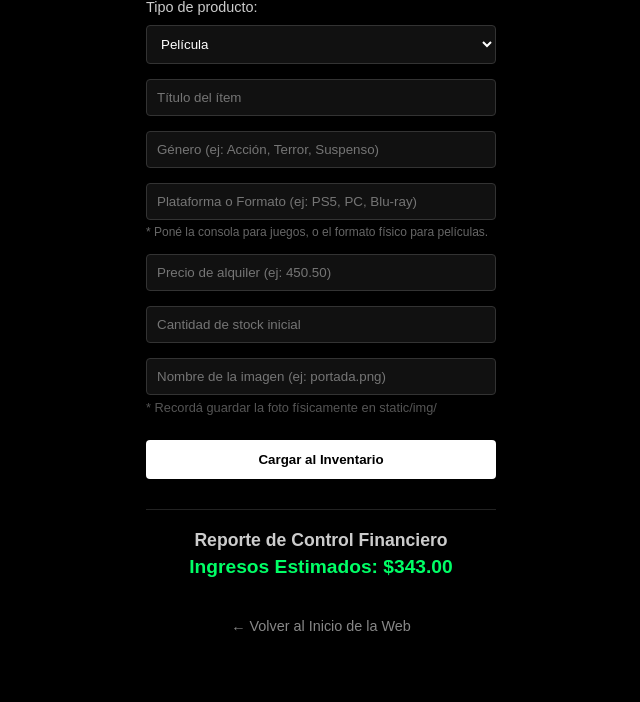
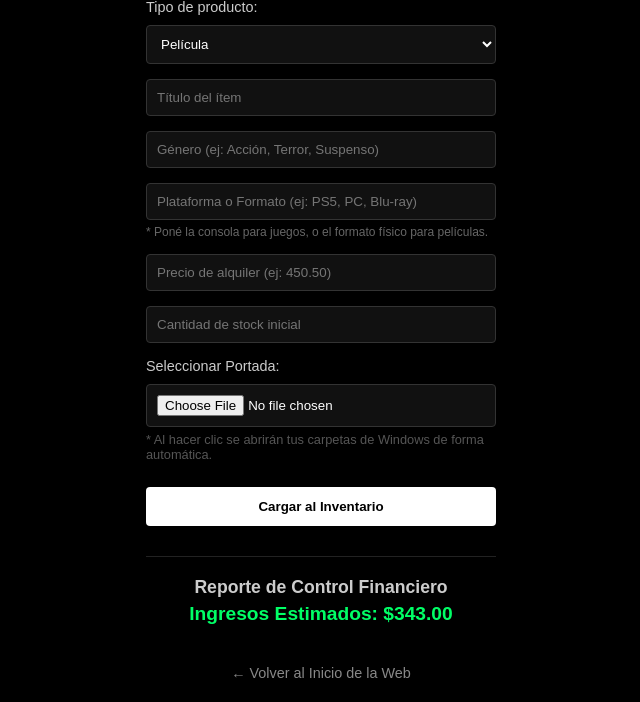
Before and after one commit to julio15456326-art/ALQULER-DE-PELICULAS-Y-JUEGOS, a Flask app: page /admin/dashboard in a window 1280 px wide. Shown: the part 172-874 px from the top of the page, without its empty margins (319-959 px from the left). Before the commit the page ends 803 px from the top, so only its background shows below. Run offline with Flask 3, Linux system fonts and the light colour scheme; a user stored in the database is signed in; data comes from the database, SQL or seed files in the repository; both versions use the stored data as it was after the commit.

Commit message:
se implementa cargar imagenes por carpeta

```diff
--- a/app.py
+++ b/app.py
@@ -1,5 +1,6 @@
 from flask import Flask, render_template, request, url_for, session, redirect, flash
 from flask_sqlalchemy import SQLAlchemy
+from werkzeug.utils import secure_filename
 import os
 
 app = Flask(__name__)
@@ -185,39 +186,59 @@ def alquilar_item(prod_id):
 
 
 # =========================================================================
-# 4. PANEL DE CONTROL (ADMINISTRACIÓN DEL CATÁLOGO Y REPORTES) [cite: 72, 79]
+# 4. PANEL DE CONTROL (ADMINISTRACIÓN DEL CATÁLOGO Y REPORTES)
 # =========================================================================
 
-# Ruta del Dashboard: Permite el ABM (Alta de productos) y visualiza los Reportes Financieros de la tienda [cite: 11, 18, 72, 79]
 @app.route('/admin/dashboard', methods=['GET', 'POST'])
 def dashboard():
-    # Validación de Seguridad: Bloquea el acceso si el usuario activo no posee rol de administrador
+    # Validación de Seguridad: Bloquea el acceso si no sos admin
     if session.get('usuario_rol', 'cliente') != 'admin':
         flash("Acceso denegado. Se requieren permisos de Administrador.", "danger")
         return redirect(url_for('inicio'))
 
-    # Procesamiento del Formulario (Alta / Creación de Objetos) [cite: 18, 24]
     if request.method == 'POST':
         tipo_f = request.form.get('tipo')
         titulo = request.form.get('titulo')
         precio = float(request.form.get('precio'))
         stock = int(request.form.get('stock', 1))
         genero = request.form.get('genero')
-        imagen = request.form.get('imagen') or "default.jpg"
 
-        # Lógica de Polimorfismo / Instanciación según la selección del formulario [cite: 18, 73]
+        # 1. CAPTURA DEL ARCHIVO DESDE LA VENTANA DE TU COMPUTADORA
+        file_imagen = request.files.get('imagen')
+
+        if file_imagen and file_imagen.filename != '':
+            # Limpiamos el nombre original (ej: "foto de peli 1.jpg" -> "foto_de_peli_1.jpg")
+            nombre_imagen = secure_filename(file_imagen.filename)
+
+            # Construimos la ruta de la carpeta de destino (static/img)
+            carpeta_destino = os.path.join(app.root_path, app.config['UPLOAD_FOLDER'])
+
+            # CONTROL DE SEGURIDAD: Si la carpeta "static/img" no existe en tu compu, la creamos al vuelo
+            if not os.path.exists(carpeta_destino):
+                os.makedirs(carpeta_destino)
+
+            # Definimos la ruta completa con el nombre del archivo incluido
+            ruta_final_archivo = os.path.join(carpeta_destino, nombre_imagen)
+
+            # Guardamos físicamente el archivo seleccionado en tu computadora
+            file_imagen.save(ruta_final_archivo)
+        else:
+            # Si el administrador no seleccionó ningún archivo, usa una por defecto
+            nombre_imagen = "default.jpg"
+
+        # 2. POLIMORFISMO: Instanciamos según corresponda pasándole el nombre de la imagen guardada
         if tipo_f == 'pelicula':
-            nuevo = Pelicula(titulo=titulo, precio_alquiler=precio, stock=stock, genero=genero, tipo=tipo_f, imagen=imagen, formato=request.form.get('plataforma'))
+            nuevo = Pelicula(titulo=titulo, precio_alquiler=precio, stock=stock, genero=genero, tipo=tipo_f, imagen=nombre_imagen, formato=request.form.get('plataforma'))
         else:
-            nuevo = Juego(titulo=titulo, precio_alquiler=precio, stock=stock, genero=genero, tipo=tipo_f, imagen=imagen, plataforma=request.form.get('plataforma'))
+            nuevo = Juego(titulo=titulo, precio_alquiler=precio, stock=stock, genero=genero, tipo=tipo_f, imagen=nombre_imagen, plataforma=request.form.get('plataforma'))
 
-        # Se delega el almacenamiento al Gestor del Inventario unificado [cite: 104]
+        # Guardamos en la base de datos usando el Gestor de Inventario
         GestorInventario.agregar_producto(nuevo)
 
-        flash(f"¡{tipo_f.capitalize()} cargada correctamente!", "success")
+        flash(f"¡{tipo_f.capitalize()} cargada con éxito! Imagen guardada en el servidor.", "success")
         return redirect(url_for('dashboard'))
 
-    # Carga de la vista (GET): Recolecta estadísticas globales e invoca el reporte de ingresos estimados (RF-05) [cite: 24, 79]
+    # Método GET: Muestra el panel con el reporte financiero unificado (RF-05)
     return render_template(
         'dashboard.html',
         u_total=Usuario.query.count(),
@@ -225,7 +246,6 @@ def dashboard():
         j_total=ProductoAlquiler.query.filter_by(tipo='juego').count(),
         ingresos=GestorInventario.calcular_ingresos_estimados()
     )
-    # =========================================================================
 # Nueva Ruta: Registro de Usuarios Clientes
 # =========================================================================
 @app.route('/registro', methods=['GET', 'POST'])
--- a/templates/dashboard.html
+++ b/templates/dashboard.html
@@ -20,7 +20,7 @@
             {% endif %}
         {% endwith %}
 
-        <form action="{{ url_for('dashboard') }}" method="POST" style="display: flex; flex-direction: column; gap: 15px; width: 350px;">
+        <form action="{{ url_for('dashboard') }}" method="POST" enctype="multipart/form-data" style="display: flex; flex-direction: column; gap: 15px; width: 350px;">
 
             <label style="color: #ccc; font-size: 0.9rem; margin-bottom: -5px;">Tipo de producto:</label>
             <select name="tipo" required style="padding: 10px; background: #111; border: 1px solid #333; color: #fff; border-radius: 4px; cursor: pointer;">
@@ -41,8 +41,9 @@
 
             <input type="number" name="stock" placeholder="Cantidad de stock inicial" required style="padding: 10px; background: #111; border: 1px solid #333; color: #fff; border-radius: 4px;">
 
-            <input type="text" name="imagen" placeholder="Nombre de la imagen (ej: portada.png)" required style="padding: 10px; background: #111; border: 1px solid #333; color: #fff; border-radius: 4px;">
-            <span style="color: #555; font-size: 0.8rem; margin-top: -10px;">* Recordá guardar la foto físicamente en static/img/</span>
+            <label style="color: #ccc; font-size: 0.9rem; margin-bottom: -5px;">Seleccionar Portada:</label>
+            <input type="file" name="imagen" accept="image/*" required style="padding: 10px; background: #111; border: 1px solid #333; color: #fff; border-radius: 4px; cursor: pointer;">
+            <span style="color: #555; font-size: 0.8rem; margin-top: -10px;">* Al hacer clic se abrirán tus carpetas de Windows de forma automática.</span>
 
             <button type="submit" style="padding: 12px; background: #fff; color: #000; border: none; border-radius: 4px; font-weight: bold; cursor: pointer; margin-top: 10px;">Cargar al Inventario</button>
         </form>
```
Also changed, not shown: alquileres.db.
